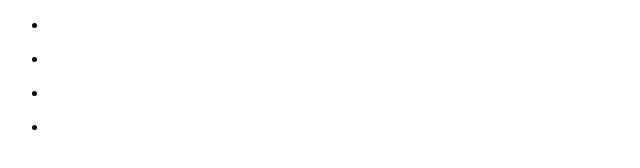
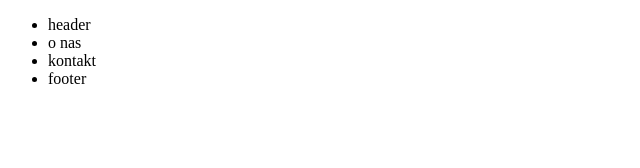
Before and after one commit to mlowak/9-struktura-html5, a plain HTML site: page index.html in a window 1280 px wide. Shown: the whole page, without its empty margins (0-640 px from the left). Drawn offline with Linux system fonts and the light colour scheme.

Commit message:
ostateczna wersja

```diff
--- a/index.html
+++ b/index.html
@@ -6,23 +6,19 @@
     <title>Document</title>
 </head>
 <body>
-    <nav class="menu-nawigacyjne">
-        <ul class="lista-sekcji">
-            <li>
-                <header id="main"></header>
-            </li>
-            <li>
-                <section id="o-nas">
-                    <p class="tekst"></p>
-                </section>
-            </li>
-            <li>
-                <section id="kontakt"></section>
-            </li>
-            <li>
-                <footer id="footer"></footer>
-            </li>
-        </ul>
-    </nav>
+   <header id="main"></header>
+   <nav>
+       <ul>
+           <li>header</li>
+           <li>o nas</li>
+           <li>kontakt</li>
+           <li>footer</li>
+       </ul>
+   </nav>
+   <section id="o nas">
+       <p class="tekst"></p>
+   </section>
+   <section id="kontakt"></section>
+   <footer id="footer"></footer>
 </body>
 </html>
```
